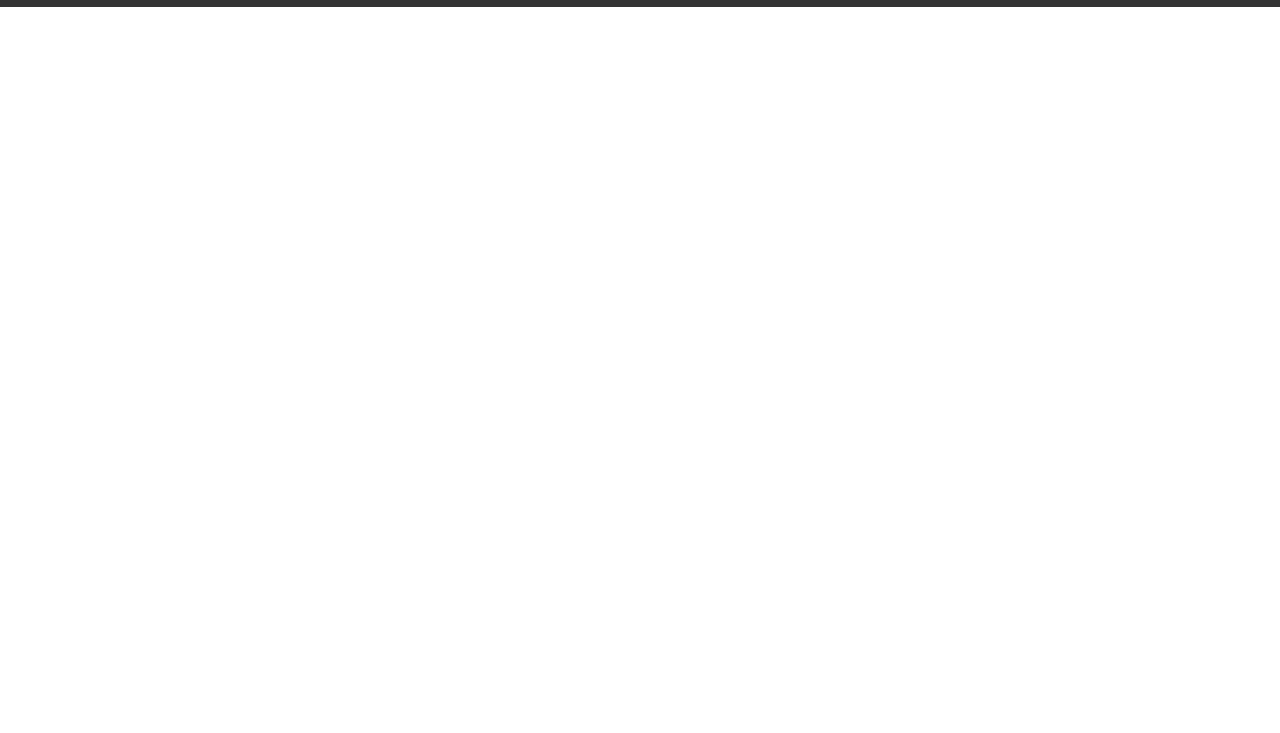
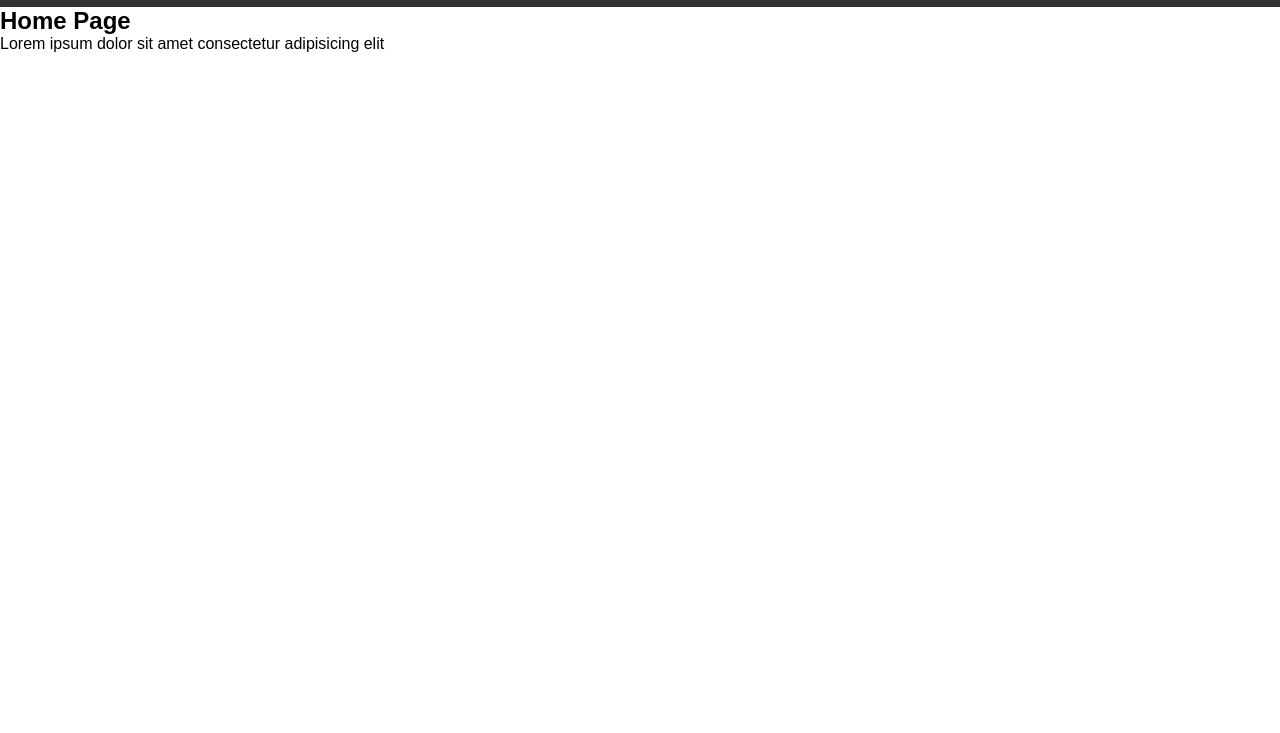
Before and after one commit to Sheikh578180/coolab, a plain HTML site: page index.html in a window 1280 px wide. Shown: the part 67-800 px from the top of the page. Drawn offline with Linux system fonts and the light colour scheme.

Commit message:
add section in index my other person

```diff
--- a/index.html
+++ b/index.html
@@ -18,6 +18,10 @@
             <li><a href="services.html">Services</a></li>
     </nav>
     <!-- nav -->
+     <section>
+        <h1>Home Page</h1>
+        <p>Lorem ipsum dolor sit amet consectetur adipisicing elit
+     </section>
 </body>
 
 </html>
```
